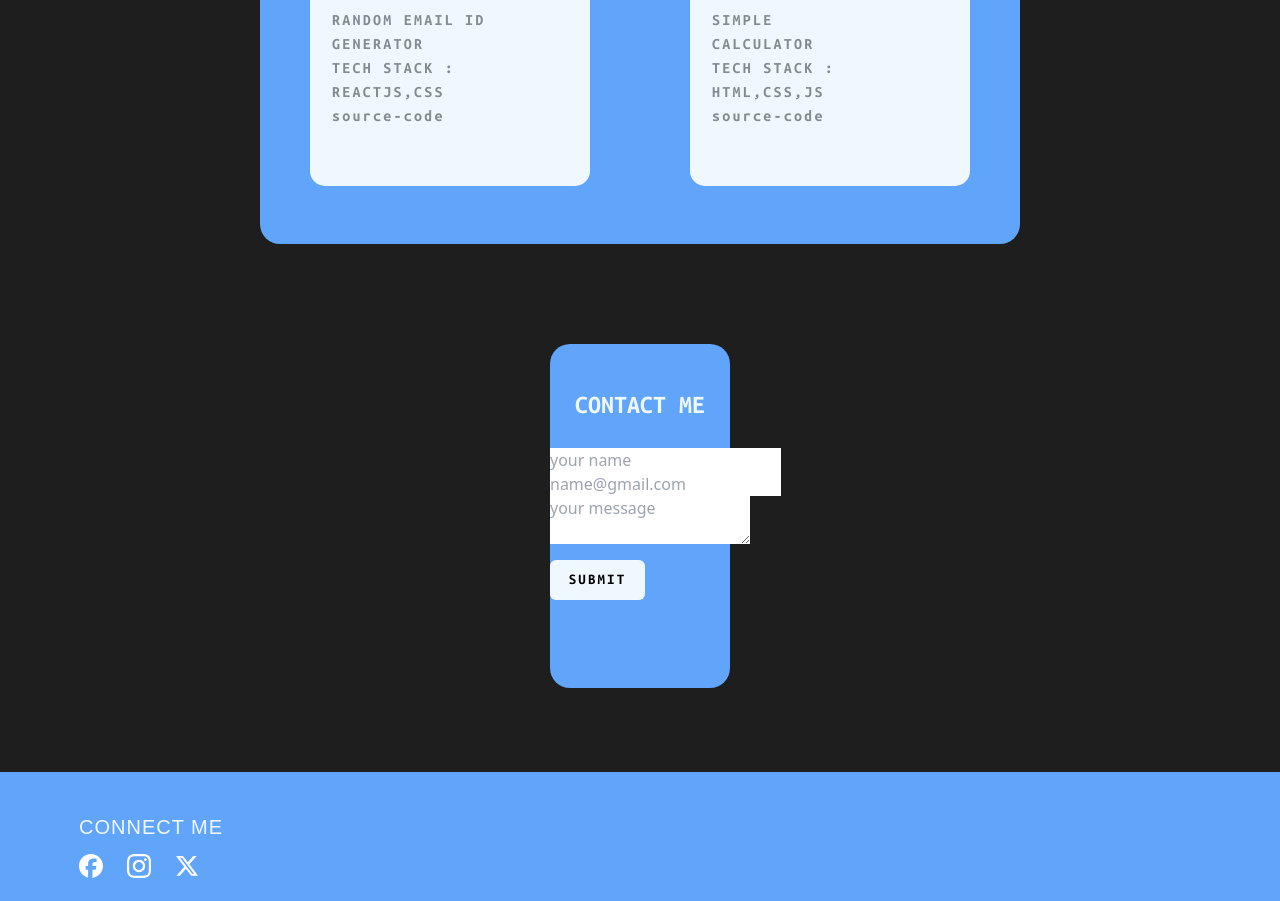
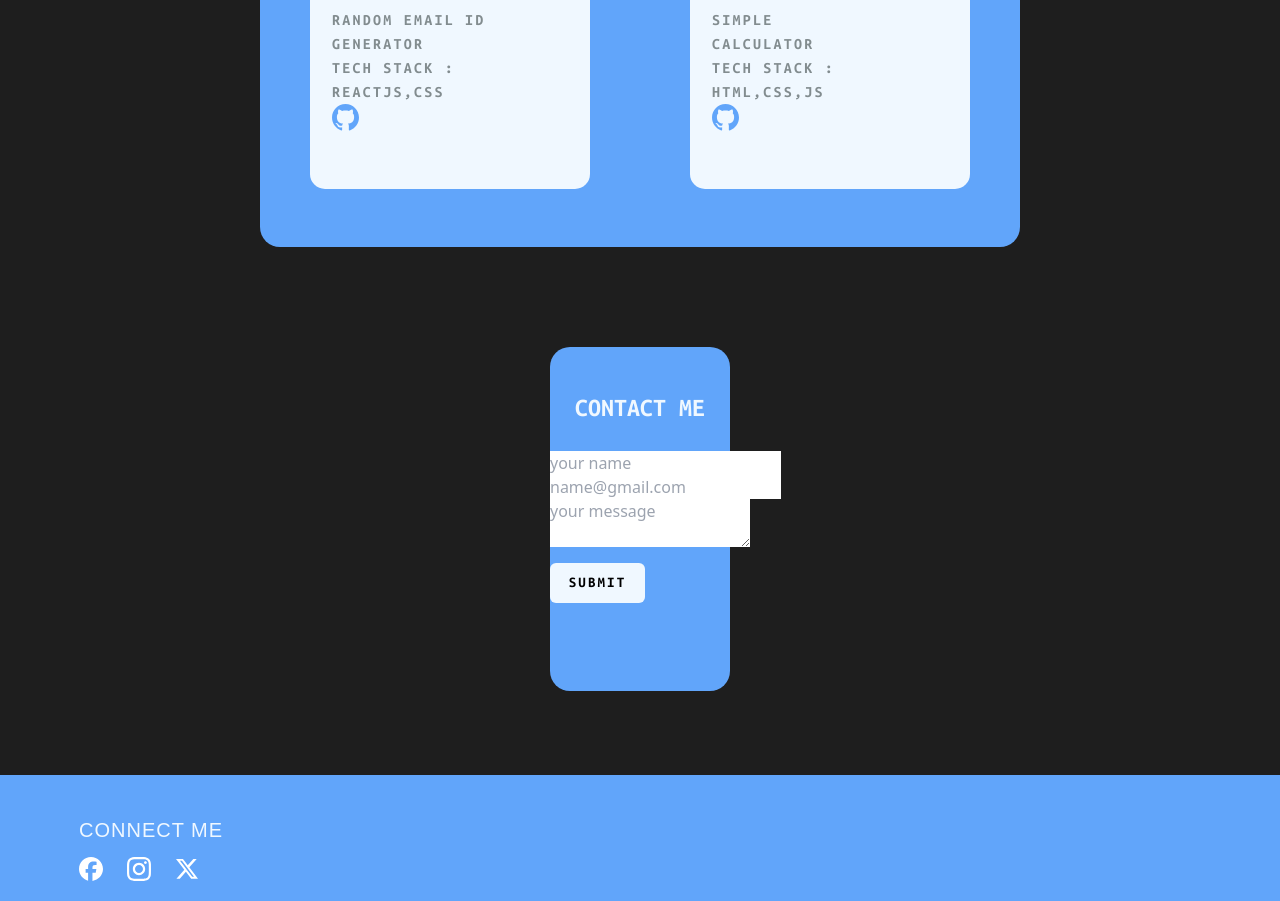
Before and after one commit to Abhiraj05/Personal_Portfolio_Website, a React (Vite) app: page / in a window 1280 px wide. Shown: the part 1327-2228 px from the top of the page. Built offline with nearby package versions, Linux system fonts and the light colour scheme; a web font is replaced by a local one.

Commit message:
Update App.jsx

```diff
--- a/src/App.jsx
+++ b/src/App.jsx
@@ -96,12 +96,10 @@ function App() {
               <div className="card-text font-mono">
                 <p>random email id</p>
                 <p>generator</p>
-                <p className="mt-2">tech stack : reactjs,css</p>
-                <button className=" pt-2 pb-2 pl-3 pr-3 rounded-lg uppercase font-mono text-xs bg-gradient-to-t from-blue-400 to-slate-300  shadow-blue-400 text-slate-100 mt-5 hover:opacity-60">
+                <p className="mt-2 mb-3">tech stack : reactjs,css</p>
                   <a href="https://github.com/Abhiraj05/Random-Email-id-Generator">
-                    source-code
+                    <img src={bluegithub} alt="" />
                   </a>
-                </button>
               </div>
             </div>
             <div className="inner-container ">
@@ -109,12 +107,12 @@ function App() {
               <div className="card-text font-mono">
                 <p>simple</p>
                 <p>calculator</p>
-                <p className="mt-2">tech stack : html,css,js</p>
-                <button className=" pt-2 pb-2 pl-3 pr-3 rounded-lg uppercase font-mono text-xs bg-gradient-to-t from-blue-400 to-slate-300  shadow-blue-400 text-slate-100 mt-5 hover:opacity-60">
+                <p className="mt-2 mb-3">tech stack : html,css,js</p>
+
                   <a href="https://github.com/Abhiraj05/simple_calculator">
-                    source-code
+                  <img src={bluegithub} alt="" />
                   </a>
-                </button>
+
               </div>
             </div>
           </div>
```
